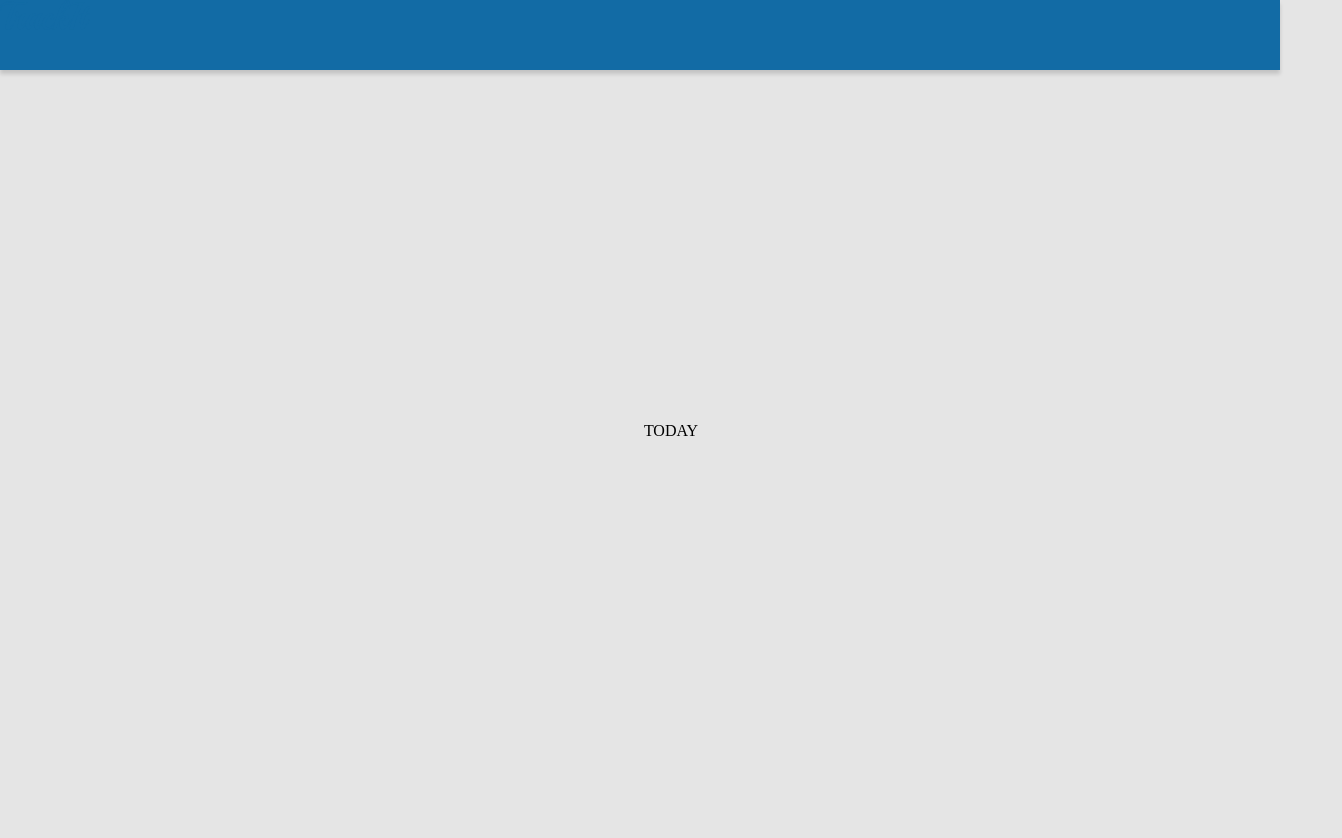
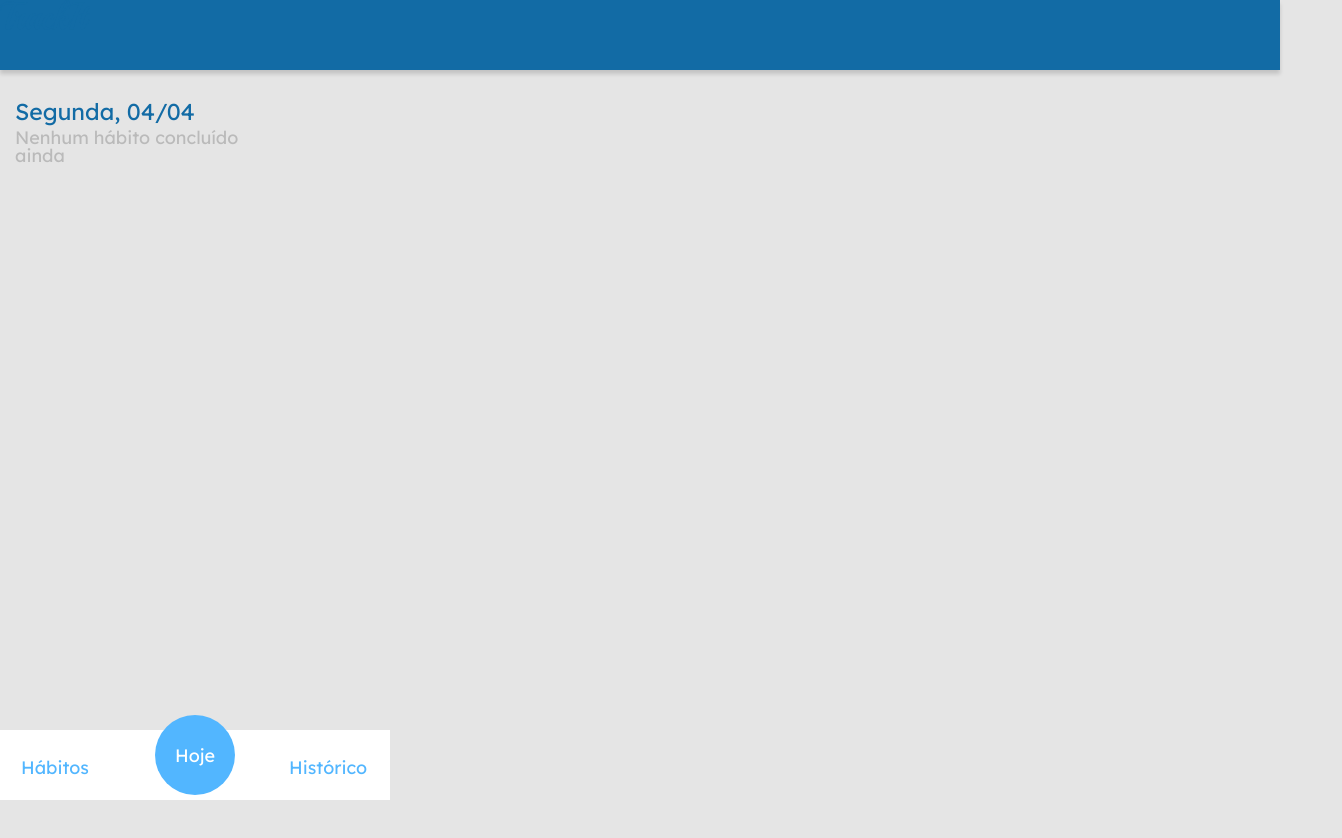
Before and after one commit to MateusGHmaster/projeto10-trackit, a React (Create React App) app: page /today in a window 1280 px wide. Shown: the top 838 px of the page, 1342 px wide, since content can reach past the window. After the commit the page ends 800 px from the top, so only its background shows below. Built offline with nearby package versions, Linux system fonts and the light colour scheme.

Commit message:
mocked-today-initial-layout

```diff
--- /dev/null
+++ b/src/Date.js
@@ -0,0 +1,22 @@
+import React from "react";
+
+const weekDayToday = ['Segunda', 'Terça', 'Quarta', 'Quinta', 'Sexta'];
+
+export default function Date () {
+
+    const Date = (() => {
+
+        let showDate = new Date();
+        let todayDate = `${showDate.getDate()}/${showDate.getMonth()}`;
+
+        return (
+
+            <section className={'today-date'}>
+                <p>{todayDate}</p>
+            </section>
+
+        );
+
+    });
+
+}
--- a/src/Today.js
+++ b/src/Today.js
@@ -1,30 +1,68 @@
 import styled from "styled-components";
 import Header from "./Header";
+import Footer from "./Footer";
+import Date from "./Date";
+import { useState } from "react";
+/* import './components/Today.css'; */
 
 
 export default function Today () {
 
+    const [concluded, setConcluded] = useState(false);
 
+    function checkConcludedHabits () {
+
+    }
 
     return (
 
-        <TodayContainer>
+        <>
             <Header />
-            <p className="text-test">TODAY</p>
-        </TodayContainer>
+            <section>
+                <TodayDate>Segunda, 04/04</TodayDate>
+                <ConcludedHabits>Nenhum hábito concluído ainda</ConcludedHabits>
+            </section>
+            <TodayContainer>
+            </TodayContainer>
+            <Footer />
+        </>
 
     );
 }
 
 const TodayContainer = styled.div`
 
-    height: 100vh;
-    width: 100vw;
-    padding: 31px;
-    display: flex;
-    justify-content: center;
-    align-items: center;
-    flex-direction: column;
-    background-color: #E5E5E5;
+    height: 100%;
+    margin-top: 50px;
+    width: 375px;
+    padding-top: 31px;
+    padding-right 31px:
 
 `;
+
+const TodayDate = styled.div`
+
+    margin-top: 100px;
+    margin-left: 15px;
+    width: 250px;
+    height: 29px;
+
+    font-family: 'Lexend Deca', sans-serif;
+    font-size: 23px;
+
+    color: #126BA5;
+
+`;
+
+const ConcludedHabits = styled.div`
+
+    margin-left: 15px;
+    width: 278px;
+    height: 22px;
+
+    font-family: 'Lexend Deca', sans-serif;
+    font-size: 18px;
+
+    color: #BABABA;
+
+`;
```
Also changed, not shown: src/components/Today.css (added).
